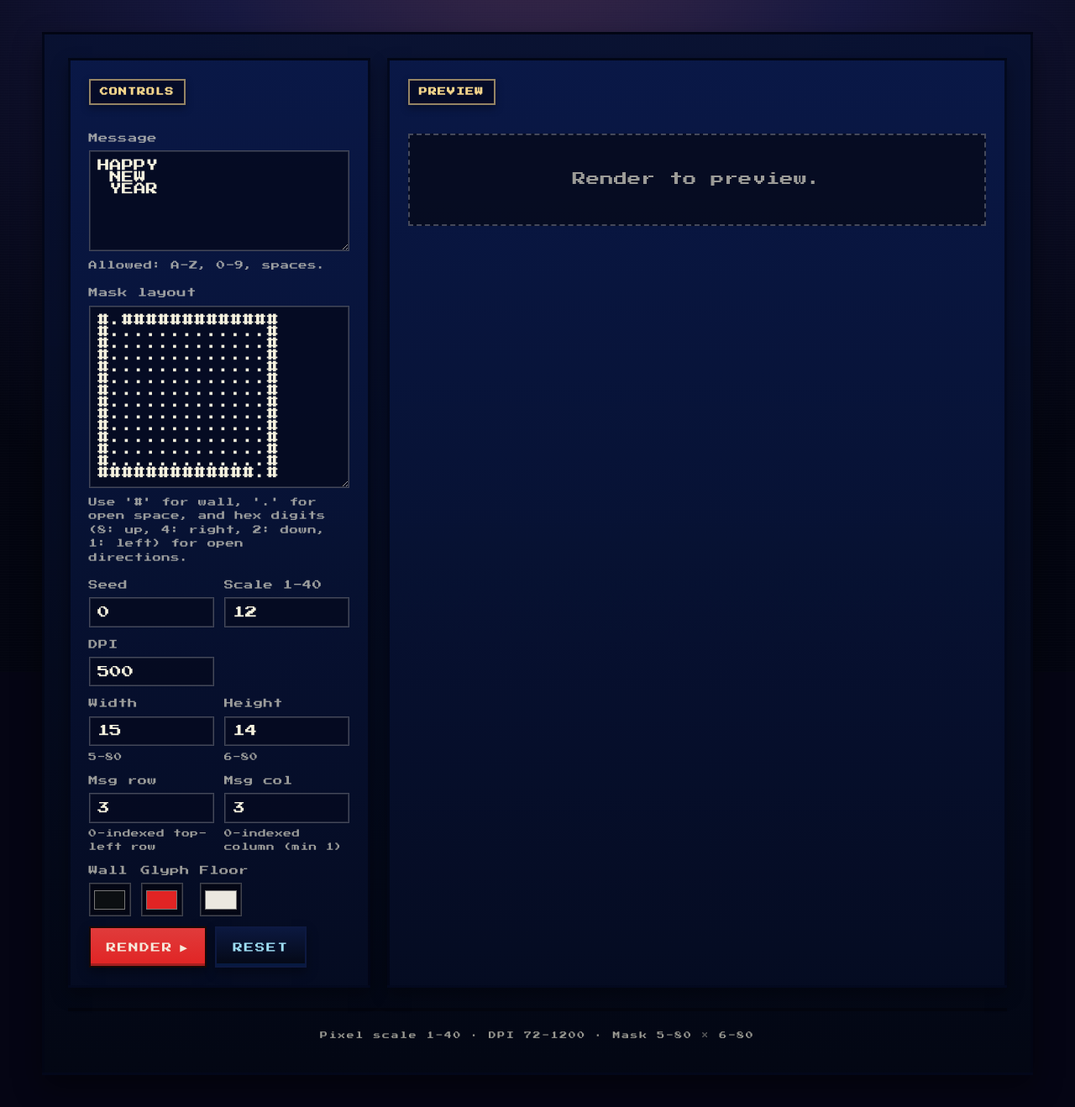
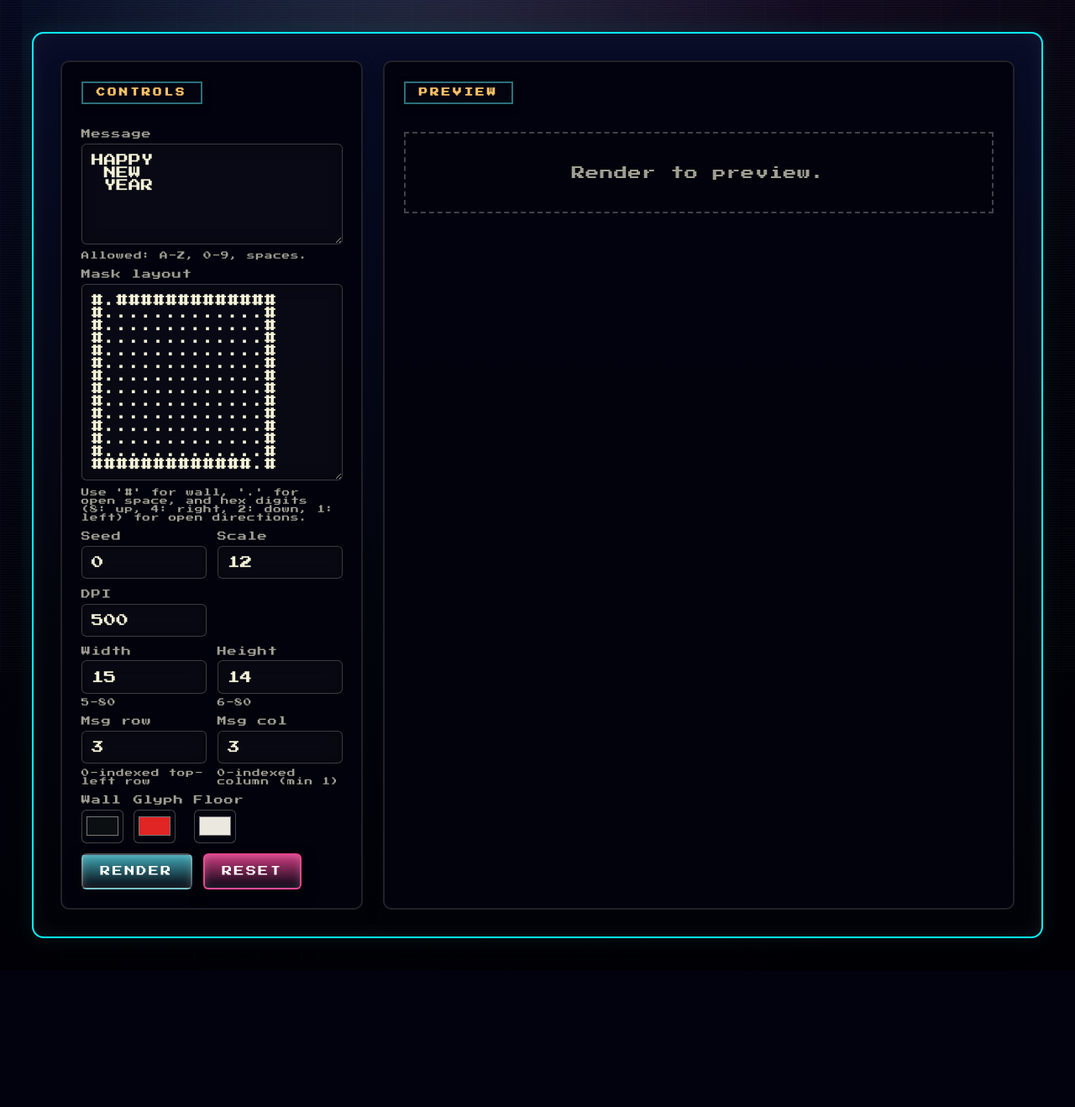
Before and after one commit to niwatoro/dungeon-letter, a Flask app: page / in a window 1280 px wide. Shown: the whole page at 84% size. After the commit the page ends 1117 px from the top, so only its background shows below. Run offline with Flask 3, Linux system fonts and the light colour scheme.

Commit message:
almost complete v2

```diff
--- a/static/styles.css
+++ b/static/styles.css
@@ -1,23 +1,21 @@
 :root {
-  --console-shadow: #080411;
-  --console-edge: #25122a;
-  --screen-outer: #071028;
-  --screen-inner: #0a1a43;
-  --screen-core: #050f2c;
-  --focus-line: #f0ca5c;
-  --hud-amber: #f6d68c;
-  --hud-cyan: #9fdff5;
-  --hud-green: #b4edcb;
-  --button-red: #e03b3b;
-  --button-red-dark: #a82020;
-  --text-bright: #f7f3df;
-  --text-dim: rgba(247, 243, 223, 0.62);
-  --panel-border: #1b2352;
-  --panel-shadow: rgba(0, 0, 0, 0.7);
-  --surface-border: 3px solid rgba(2, 6, 20, 0.8);
-  --surface-shadow: 0 14px 32px rgba(0, 0, 0, 0.45);
+  --console-border: #08f7ff;
+  --console-shadow: rgba(0, 0, 0, 0.75);
+  --console-inner: #02030b;
+  --panel-gradient: linear-gradient(180deg, #080c27, #04060f 60%, #010308);
+  --text-light: #f6f3d8;
+  --text-dim: rgba(246, 243, 216, 0.65);
+  --accent-amber: #fdc366;
+  --accent-cyan: #5df0ff;
+  --accent-pink: #ff4b9c;
+  --accent-green: #67ffa6;
+  --panel-border: 2px solid rgba(255, 255, 255, 0.12);
+  --panel-shadow: 0 20px 60px rgba(0, 0, 0, 0.65);
+  --loader-glow: 0 0 30px rgba(93, 240, 255, 0.6);
   font-family: "Press Start 2P", "Space Mono", "Noto Sans JP", monospace;
-  color: var(--text-bright);
+  color: var(--text-light);
+  letter-spacing: 0.05em;
+  text-transform: none;
 }
 
 *,
@@ -28,32 +26,29 @@
 
 html {
   min-height: 100%;
-  background-color: #050514;
+  background: #010106;
 }
 
 body {
   margin: 0;
   min-height: 100vh;
+  background: radial-gradient(circle at 30% -20%, rgba(10, 16, 53, 0.85) 0%, rgba(3, 4, 16, 0.95) 55%, #010106 90%);
   display: flex;
-  flex-direction: column;
   align-items: center;
   justify-content: center;
   padding: clamp(1rem, 3vw, 2.5rem);
-  background-color: #050514;
   font-family: inherit;
-  color: var(--text-bright);
-  line-height: 1.6;
-  letter-spacing: 0.03em;
-  image-rendering: pixelated;
+  color: inherit;
   position: relative;
   overflow-x: hidden;
+  image-rendering: optimizeSpeed;
 }
 
 body::before {
   content: "";
   position: fixed;
   inset: 0;
-  background: radial-gradient(circle at 50% -20%, rgba(88, 57, 95, 0.7) 0%, rgba(25, 27, 72, 0.85) 35%, rgba(3, 5, 16, 0.95) 80%), linear-gradient(180deg, rgba(9, 6, 18, 0.9), rgba(3, 5, 18, 0.95));
+  background: radial-gradient(circle at 40% 20%, rgba(255, 255, 255, 0.12) 0%, transparent 50%);
   pointer-events: none;
   z-index: 0;
 }
@@ -62,40 +57,114 @@
   content: "";
   position: fixed;
   inset: 0;
-  background: repeating-linear-gradient(0deg, rgba(255, 255, 255, 0.04) 0 1px, transparent 1px 3px);
-  opacity: 0.18;
+  background: repeating-linear-gradient(0deg, rgba(255, 255, 255, 0.08) 0 1px, transparent 1px 3px);
+  opacity: 0.25;
   pointer-events: none;
   mix-blend-mode: screen;
   z-index: 0;
 }
 
 .bg-layer {
-  display: none !important;
+  position: fixed;
+  inset: 0;
+  pointer-events: none;
+  z-index: 0;
+  opacity: 0.25;
+  mix-blend-mode: screen;
 }
 
-.app-shell {
+.bg-layer.bg-grid {
+  background-image: linear-gradient(90deg, rgba(93, 240, 255, 0.08) 1px, transparent 1px), linear-gradient(0deg, rgba(255, 255, 255, 0.06) 1px, transparent 1px);
+  background-size: 70px 70px;
+  animation: gridPulse 18s linear infinite;
+}
+
+.bg-layer.bg-glow {
+  background: radial-gradient(circle at 70% 20%, rgba(255, 75, 156, 0.3), transparent 45%), radial-gradient(circle at 20% 60%, rgba(93, 240, 255, 0.25), transparent 45%);
+  top: -50%;
+  animation: glowDrift 20s linear infinite;
+}
+
+.bg-layer.bg-noise {
+  background-image: radial-gradient(circle, rgba(255, 255, 255, 0.03) 1px, transparent 25%);
+  background-size: 3px 3px;
+  opacity: 0.12;
+  mix-blend-mode: screen;
+}
+
+.console-shell {
   position: relative;
   z-index: 1;
-  width: min(1180px, 96vw);
-  background: linear-gradient(180deg, rgba(9, 18, 50, 0.96), rgba(3, 7, 20, 0.98));
-  border: var(--surface-border);
-  box-shadow: var(--surface-shadow);
-  padding: clamp(1rem, 3vw, 1.75rem);
+  width: min(1240px, 96vw);
+  padding: clamp(1.25rem, 3vw, 2rem);
+  border: 2px solid var(--console-border);
+  border-radius: 14px;
+  background: var(--panel-gradient);
+  box-shadow: var(--panel-shadow), 0 0 25px rgba(8, 247, 255, 0.12), inset 0 0 25px rgba(255, 255, 255, 0.05);
+  overflow: hidden;
+}
+
+.console-header {
+  display: flex;
+  flex-direction: column;
+  gap: 0.2rem;
+  margin-bottom: 1.25rem;
+  text-align: center;
+}
+
+.console-tag {
+  font-size: 0.55rem;
+  letter-spacing: 0.4em;
+  color: var(--accent-amber);
+}
+
+.console-header h1 {
+  margin: 0;
+  font-size: clamp(1.4rem, 4vw, 2rem);
+  text-transform: uppercase;
+  color: var(--accent-cyan);
+  text-shadow: 0 0 10px rgba(93, 240, 255, 0.8);
+}
+
+.console-subtitle {
+  margin: 0;
+  font-size: 0.65rem;
+  letter-spacing: 0.3em;
+  color: var(--text-dim);
+}
+
+.pulse-bar {
+  height: 6px;
+  margin-bottom: 1.25rem;
+  border-radius: 999px;
+  background: linear-gradient(90deg, rgba(93, 240, 255, 0.5), rgba(255, 75, 156, 0.4), rgba(103, 255, 166, 0.4));
+  box-shadow: var(--loader-glow);
 }
 
 .dashboard {
   display: grid;
   grid-template-columns: minmax(260px, 360px) minmax(0, 1fr);
-  gap: 1.25rem;
+  gap: 1.5rem;
   align-items: stretch;
 }
 
 .panel {
-  background: linear-gradient(180deg, rgba(10, 24, 72, 0.95), rgba(5, 12, 34, 0.96));
-  border: var(--surface-border);
+  background: rgba(2, 3, 12, 0.92);
+  border: var(--panel-border);
+  border-radius: 10px;
+  padding: clamp(1rem, 2vw, 1.4rem);
   box-shadow: 0 8px 18px rgba(0, 0, 0, 0.35);
-  padding: clamp(1rem, 2vw, 1.35rem);
   position: relative;
+  overflow: hidden;
+}
+
+.panel::before,
+.panel::after {
+  content: "";
+  position: absolute;
+  inset: 0;
+  border-radius: inherit;
+  pointer-events: none;
 }
 
 .panel-header {
@@ -107,14 +176,14 @@
   align-items: center;
   gap: 0.4rem;
   margin: 0;
-  padding: 0.35rem 0.7rem;
-  font-size: 0.62rem;
-  letter-spacing: 0.12em;
+  padding: 0.4rem 1rem;
+  font-size: 0.65rem;
+  letter-spacing: 0.3em;
   text-transform: uppercase;
-  background: rgba(5, 10, 36, 0.85);
-  border: 2px solid rgba(246, 214, 140, 0.6);
-  color: var(--hud-amber);
-  box-shadow: 0 4px 10px rgba(0, 0, 0, 0.35);
+  background: rgba(5, 5, 18, 0.85);
+  border: 2px solid rgba(93, 240, 255, 0.45);
+  color: var(--accent-amber);
+  box-shadow: 0 4px 10px rgba(0, 0, 0, 0.4);
 }
 
 .form-panel {
@@ -126,9 +195,6 @@
 
 .form-panel form {
   flex-grow: 1;
-}
-
-form {
   display: flex;
   flex-direction: column;
   gap: 0.75rem;
@@ -137,7 +203,7 @@
 .input-row {
   display: grid;
   grid-template-columns: repeat(auto-fit, minmax(140px, 1fr));
-  gap: 0.75rem;
+  gap: 0.8rem;
 }
 
 label {
@@ -150,21 +216,21 @@
 
 textarea,
 input {
-  border-radius: 0;
-  border: 1px solid rgba(255, 255, 255, 0.25);
-  background: rgba(5, 10, 33, 0.9);
-  color: var(--text-bright);
-  padding: 0.6rem;
-  font-size: 0.9rem;
+  border-radius: 6px;
+  border: 1px solid rgba(255, 255, 255, 0.2);
+  background: rgba(255, 255, 255, 0.03);
+  color: var(--text-light);
+  padding: 0.7rem;
+  font-size: 0.92rem;
   font-family: inherit;
-  box-shadow: inset 0 0 0 1px rgba(255, 255, 255, 0.12);
-  transition: border 0.15s ease, transform 0.15s ease;
+  box-shadow: inset 0 0 15px rgba(0, 0, 0, 0.4);
+  transition: border 0.2s ease, transform 0.2s ease;
 }
 
 textarea:focus,
 input:focus {
   outline: none;
-  border-color: var(--focus-line);
+  border-color: var(--accent-cyan);
   transform: translate(-1px, -1px);
 }
 
@@ -181,7 +247,7 @@
 .color-input input[type="color"] {
   height: 2.5rem;
   padding: 0.2rem;
-  border-radius: 0;
+  border-radius: 6px;
   border: 1px solid rgba(255, 255, 255, 0.25);
   background: rgba(4, 6, 18, 0.9);
   cursor: pointer;
@@ -189,102 +255,92 @@
 
 .pixel-button {
   font-family: inherit;
-  font-size: 0.72rem;
-  letter-spacing: 0.15em;
+  font-size: 0.75rem;
+  letter-spacing: 0.2em;
   text-transform: uppercase;
-  padding: 0.85rem 1.2rem;
-  border: 2px solid #190907;
-  color: #f6eadc;
-  background: linear-gradient(180deg, var(--button-red), #e12424);
-  border-radius: 0;
+  padding: 0.85rem 1.3rem;
+  border: 2px solid rgba(255, 255, 255, 0.3);
+  color: #fff;
+  background: linear-gradient(180deg, rgba(93, 240, 255, 0.7), rgba(5, 5, 15, 0.7));
+  border-radius: 6px;
   cursor: pointer;
   display: inline-flex;
   justify-content: center;
   align-items: center;
-  gap: 0.5rem;
-  box-shadow: inset 0 -3px var(--button-red-dark), 0 6px 12px rgba(0, 0, 0, 0.35);
+  gap: 0.6rem;
+  box-shadow: inset 0 0 10px rgba(255, 255, 255, 0.2), 0 8px 20px rgba(0, 0, 0, 0.35);
   transition: transform 0.12s ease, box-shadow 0.12s ease;
 }
 
 .pixel-button:hover {
   transform: translateY(2px);
-  box-shadow: inset 0 -2px var(--button-red-dark), 0 4px 8px rgba(0, 0, 0, 0.35);
+  box-shadow: inset 0 0 15px rgba(255, 255, 255, 0.25), 0 6px 14px rgba(0, 0, 0, 0.35);
 }
 
 .pixel-button:active {
   transform: translateY(4px);
-  box-shadow: inset 0 -1px var(--button-red-dark), 0 2px 3px rgba(0, 0, 0, 0.35);
+  box-shadow: inset 0 0 8px rgba(255, 255, 255, 0.4), 0 3px 8px rgba(0, 0, 0, 0.35);
 }
 
 .pixel-button:focus-visible {
-  outline: 3px dashed var(--hud-amber);
+  outline: 3px dashed var(--accent-amber);
   outline-offset: 4px;
 }
 
 .form-actions {
   display: flex;
-  gap: 0.65rem;
+  gap: 0.8rem;
   flex-wrap: wrap;
 }
 
 .reset-button {
-  border: 2px solid #0d1941;
-  background: linear-gradient(180deg, rgba(12, 25, 65, 0.95), rgba(4, 8, 20, 0.95));
-  color: var(--hud-cyan);
-  box-shadow: inset 0 -3px rgba(8, 28, 70, 0.9), 0 6px 12px rgba(0, 0, 0, 0.35);
-}
-
-.reset-button:hover {
-  transform: translateY(2px);
-  box-shadow: inset 0 -2px rgba(8, 28, 70, 0.9), 0 4px 8px rgba(0, 0, 0, 0.35);
-}
-
-.reset-button:active {
-  transform: translateY(4px);
-  box-shadow: inset 0 -1px rgba(8, 28, 70, 0.9), 0 2px 3px rgba(0, 0, 0, 0.35);
+  background: linear-gradient(180deg, rgba(255, 75, 156, 0.8), rgba(5, 5, 20, 0.85));
+  border-color: rgba(255, 75, 156, 0.9);
+  color: #fff;
 }
 
 .button-glyph {
-  font-size: 0.9rem;
+  font-size: 0.85rem;
+}
+
+.hint,
+.hint-inline {
+  font-size: 0.6rem;
+  color: var(--text-dim);
+  margin: 0;
 }
 
 .hint {
-  font-size: 0.65rem;
-  color: var(--text-dim);
-  margin: -0.2rem 0 0.2rem 0;
-}
-
-.hint-inline {
-  font-size: 0.6rem;
-  color: var(--text-dim);
+  margin-top: -0.2rem;
 }
 
 .error {
-  color: var(--hud-cyan);
+  color: var(--accent-pink);
   font-weight: bold;
-  margin-top: 0.6rem;
+  margin-top: 0.5rem;
+  letter-spacing: 0.1em;
 }
 
 .mask-preview {
   margin-top: 1rem;
-  border: 1px solid rgba(255, 255, 255, 0.2);
+  border: 1px dashed rgba(255, 255, 255, 0.35);
   padding: 0.75rem;
-  background: rgba(2, 5, 20, 0.92);
-  box-shadow: 0 4px 10px rgba(0, 0, 0, 0.35);
+  background: rgba(3, 7, 19, 0.85);
+  box-shadow: inset 0 0 15px rgba(255, 255, 255, 0.07);
 }
 
 .mask-title {
   font-size: 0.55rem;
-  letter-spacing: 0.18em;
+  letter-spacing: 0.25em;
   margin: 0 0 0.6rem 0;
-  color: var(--hud-amber);
+  color: var(--accent-amber);
 }
 
 .mask-preview pre {
   margin: 0;
   font-family: "Space Mono", monospace;
   font-size: 0.78rem;
-  color: var(--hud-green);
+  color: var(--accent-green);
 }
 
 .preview-panel {
@@ -323,42 +380,69 @@
 .stats li {
   flex: 1;
   min-width: 130px;
-  border: 1px solid rgba(255, 255, 255, 0.2);
-  background: rgba(4, 8, 26, 0.92);
+  border: 1px solid rgba(255, 255, 255, 0.25);
+  background: rgba(10, 12, 25, 0.85);
   padding: 0.65rem 0.8rem;
   text-align: center;
-  box-shadow: 0 3px 8px rgba(0, 0, 0, 0.35);
+  box-shadow: inset 0 0 15px rgba(255, 255, 255, 0.03);
 }
 
 .stat-label {
   display: block;
   font-size: 0.55rem;
-  letter-spacing: 0.15em;
-  color: rgba(246, 214, 140, 0.8);
-  margin-bottom: 0.3rem;
+  letter-spacing: 0.2em;
+  color: rgba(255, 255, 255, 0.6);
+  margin-bottom: 0.25rem;
 }
 
 .stat-value {
-  font-size: 0.85rem;
-  color: var(--hud-cyan);
+  font-size: 0.9rem;
+  color: var(--accent-cyan);
+  letter-spacing: 0.15em;
 }
 
 .preview-placeholder {
   border: 2px dashed rgba(255, 255, 255, 0.25);
-  padding: 1.5rem;
+  padding: 1.4rem;
   text-align: center;
   color: var(--text-dim);
-  background: rgba(5, 7, 18, 0.65);
+  background: rgba(2, 3, 12, 0.6);
 }
 
 .footnote {
   margin-top: 1.5rem;
   text-align: center;
-  font-size: 0.55rem;
+  font-size: 0.6rem;
   color: var(--text-dim);
-  letter-spacing: 0.2em;
-  border-top: 4px solid #03050f;
+  letter-spacing: 0.25em;
+  border-top: 2px solid rgba(255, 255, 255, 0.1);
   padding-top: 0.8rem;
+  display: flex;
+  flex-direction: column;
+  gap: 0.45rem;
+}
+
+.ticker {
+  display: flex;
+  flex-wrap: wrap;
+  gap: 0.6rem;
+  justify-content: center;
+  align-items: center;
+  font-size: 0.6rem;
+  letter-spacing: 0.3em;
+}
+
+.ticker-label {
+  color: var(--accent-amber);
+}
+
+.ticker-value {
+  background: rgba(5, 5, 20, 0.85);
+  border: 1px solid rgba(255, 255, 255, 0.1);
+  padding: 0.2rem 0.65rem;
+  border-radius: 4px;
+  color: var(--accent-cyan);
+  box-shadow: inset 0 -1px 0 rgba(255, 255, 255, 0.2);
 }
 
 @media (max-width: 1100px) {
--- a/templates/index.html
+++ b/templates/index.html
@@ -13,7 +13,7 @@
     <div class="bg-layer bg-grid" aria-hidden="true"></div>
     <div class="bg-layer bg-glow" aria-hidden="true"></div>
     <div class="bg-layer bg-noise" aria-hidden="true"></div>
-    <div class="app-shell">
+    <div class="app-shell console-shell">
       <main class="dashboard">
         <section class="panel form-panel">
           <div class="panel-header">
@@ -36,7 +36,7 @@
                 <input type="number" name="seed" placeholder="random" value="{{ options.seed }}" />
               </label>
               <label>
-                Scale 1-40
+                Scale
                 <input type="number" name="scale" min="1" max="40" value="{{ options.scale }}" />
               </label>
               <label>
@@ -85,7 +85,6 @@
             <div class="form-actions">
               <button type="submit" class="pixel-button">
                 <span>Render</span>
-                <span class="button-glyph" aria-hidden="true">▶︎</span>
               </button>
               <button type="button" class="pixel-button reset-button" onclick="window.location.href='{{ url_for('index') }}';">RESET</button>
             </div>
@@ -131,10 +130,6 @@
           {% endif %}
         </section>
       </main>
-
-      <footer class="footnote">
-        <p>Pixel scale 1-40 · DPI 72-1200 · Mask {{ mask_min_width }}-{{ mask_max_width }} × {{ mask_min_height }}-{{ mask_max_height }}</p>
-      </footer>
     </div>
   </body>
 </html>
```
Also changed, not shown: other parts of static/styles.css (+55 -13 lines).
